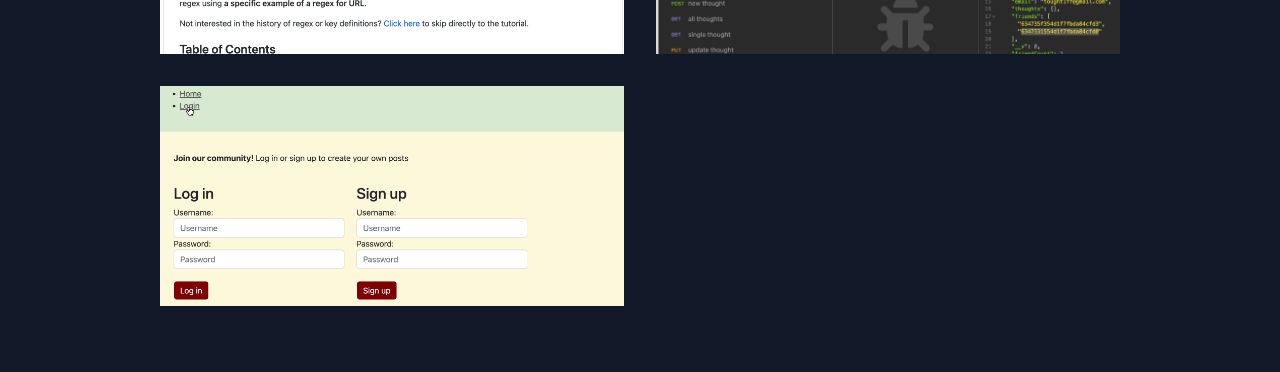
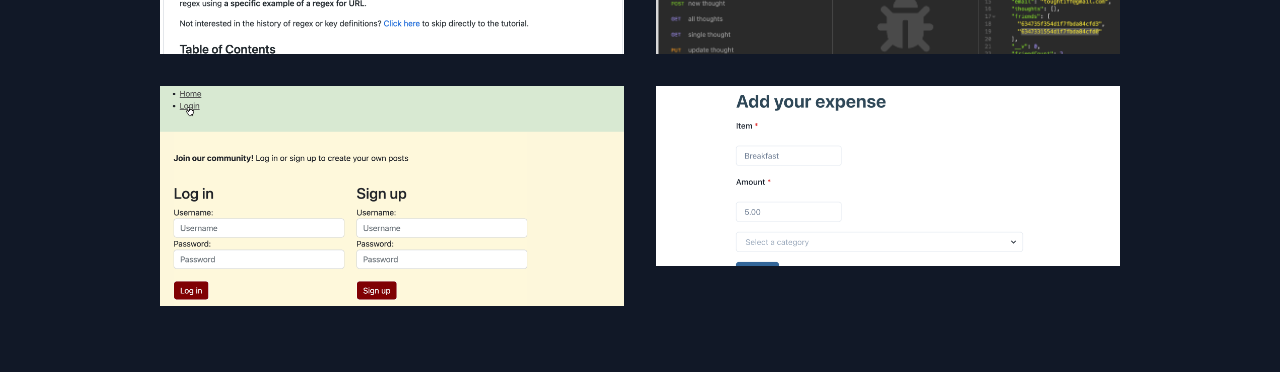
Before and after one commit to tlcoles/challenge-20-react-portfolio, a React (Create React App) app: page / in a window 1280 px wide. Shown: the part 1108-1480 px from the top of the page. Built offline with nearby package versions, Linux system fonts and the light colour scheme.

Commit message:
add latest project

```diff
--- a/src/data.js
+++ b/src/data.js
@@ -2,7 +2,7 @@ export const projects = [
     {
         title: "A quick guide to understanding regex",
         subtitle: "Regex, Markdown, Gist",
-        description: "Use markdown and GitHub Gist to explain the regex for a URL",
+        description: "Use Markdown and GitHub Gist to explain the regex for a URL",
         image: "./regex.gif",
         link: "https://gist.github.com/tlcoles/4e4ef88bb7830296434015e98dfa34e6",
     },
@@ -20,6 +20,13 @@ export const projects = [
         image: "./tech-blog.gif",
         link: "https://github.com/tlcoles/Challenge-14-Tech-Blog",
     },
+    {
+        title: "MERN Challenge: Budget Tracker",
+        subtitle: "React, MongDB, Heroku",
+        description: "Create a single-page application to track expenses",
+        image: "./React-App-desktop.png",
+        link: "https://github.com/tlcoles/BudgetOnTheGo",
+    },
 ];
 
 // Stretch goal: include skills/technologies
```
Also changed, not shown: public/221027-screenshot.png (renamed from 221027-screenshot.png), public/React-App-desktop.png (added).
